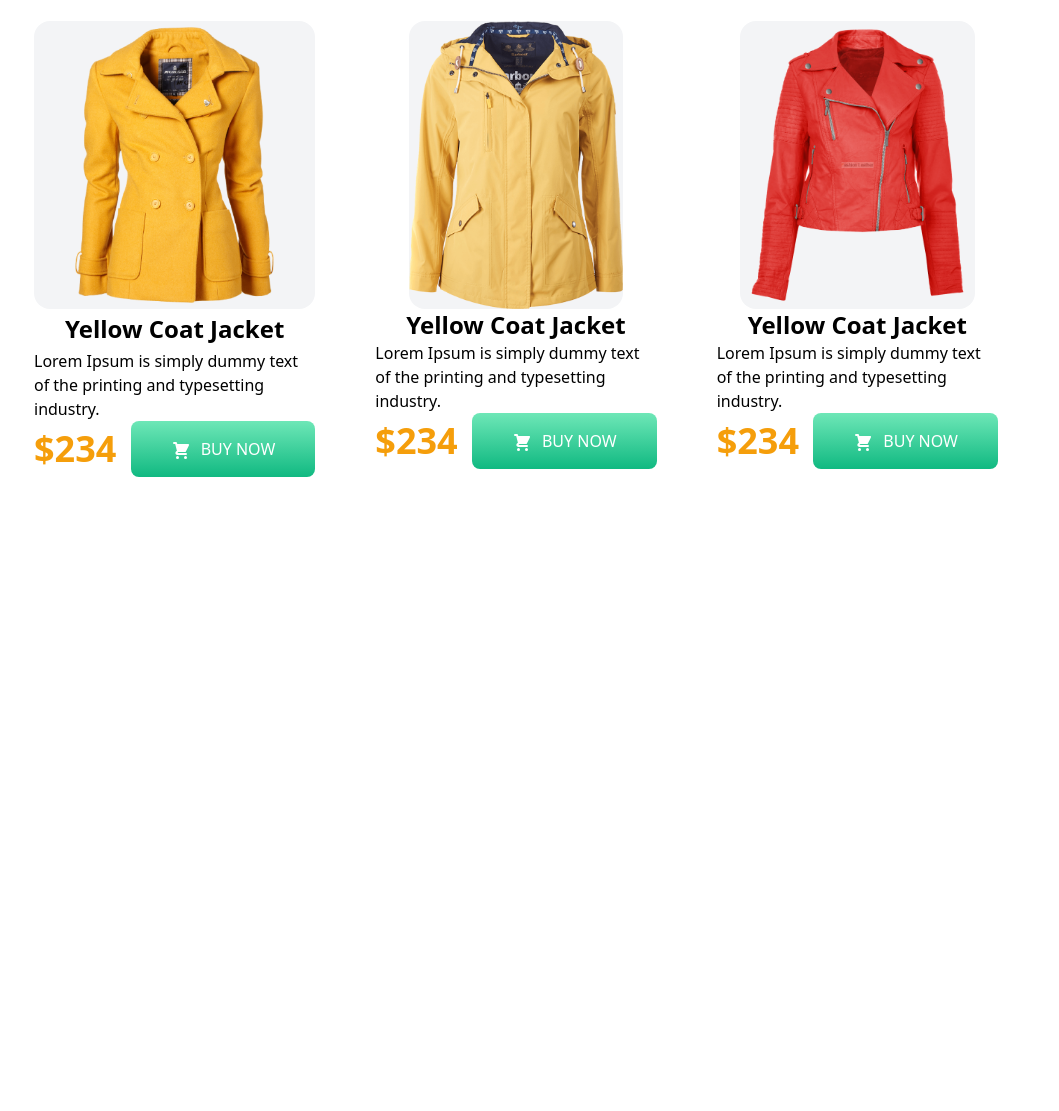
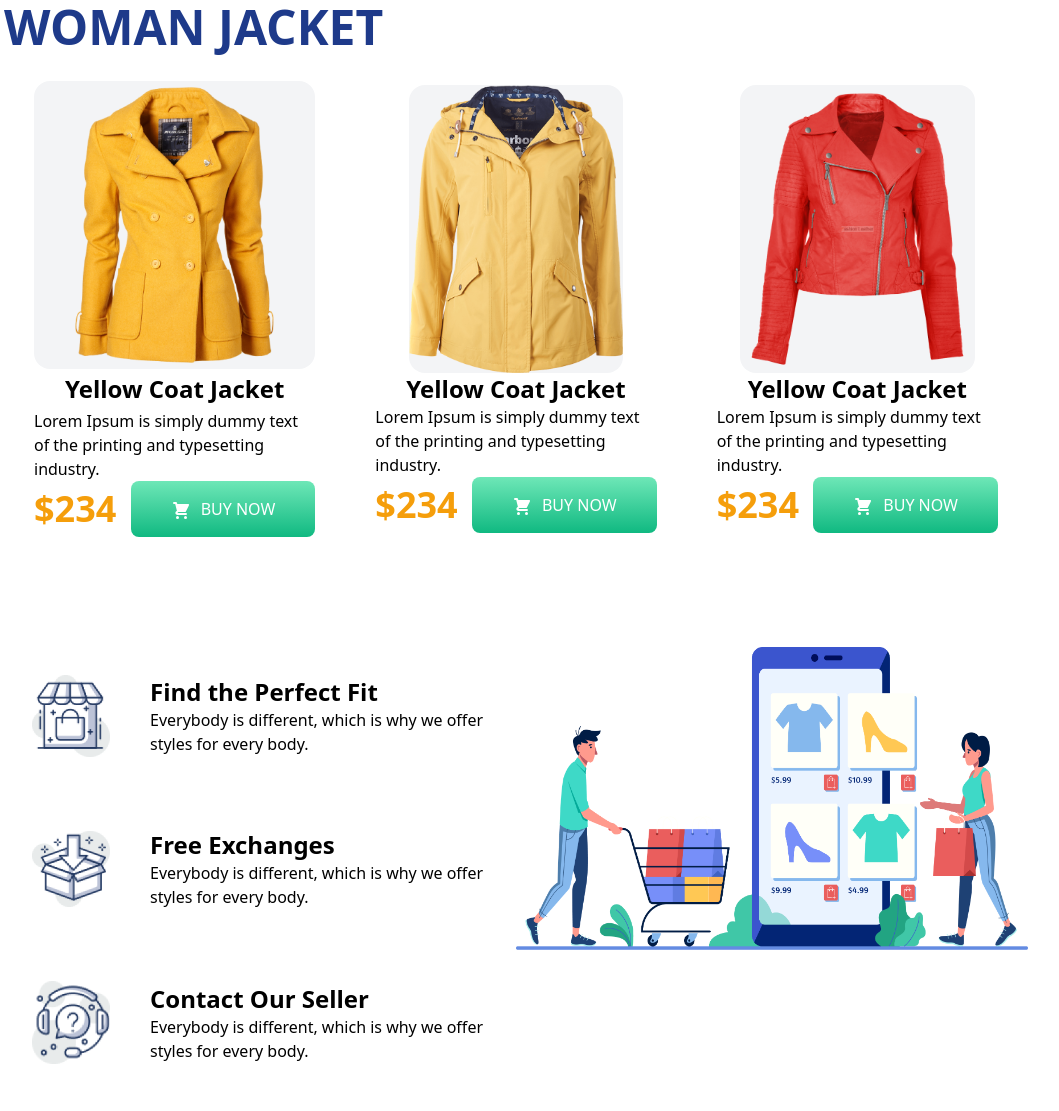
Before and after one commit to DruboSaptapan/penguin-fashion-tailwind, a plain HTML site: page index.html in a window 1280 px wide. Shown: the part 564-1675 px from the top of the page, without its empty margins (124-1183 px from the left). Before the commit the page ends 1071 px from the top, so only its background shows below. Drawn offline with nearby package versions, Linux system fonts and the light colour scheme.

Commit message:
features added

```diff
--- a/index.html
+++ b/index.html
@@ -47,9 +47,9 @@
     <!-- main start -->
     <main>
         <!-- woman jacket start -->
-        <section class="mx-auto w-4/5">
+        <section class="mx-auto my-20 w-4/5">
             <h2 class="font-bold mt-5 text-5xl text-blue-900 uppercase">Woman Jacket</h2>
-            <div class="flex">
+            <div class="flex items-center">
 
                 <div class="w-96 flex flex-col items-center m-3.5 p-4 rounded-2xl">
 
@@ -123,7 +123,45 @@
         <!-- man jacket start -->
         <!-- man jacket end -->
 
+        <!-- features section start -->
+        <section class="mx-auto my-20 w-4/5">
 
+            <div class="flex">
+                <div class="flex flex-col w-1/2">
+
+                    <div class="flex items-center mb-4 p-7 rounded-2xl">
+                        <img src="icons/image-12.png" alt="" width="78px">
+                        <div class="ml-10">
+                            <h4 class="font-bold text-2xl">Find the Perfect Fit</h4>
+                            <p>Everybody is different, which is why we offer styles for every body.</p>
+                        </div>
+                    </div>
+
+                    <div class="flex items-center mb-4 p-7 rounded-2xl">
+                        <img src="icons/image-13.png" alt="" width="78px">
+                        <div class="ml-10">
+                            <h4 class="font-bold text-2xl">Free Exchanges</h4>
+                            <p>Everybody is different, which is why we offer styles for every body.</p>
+                        </div>
+                    </div>
+
+                    <div class="flex items-center mb-4 p-7 rounded-2xl">
+                        <img src="icons/image-14.png" alt="" width="78px">
+                        <div class="ml-10 ">
+                            <h4 class="font-bold text-2xl">Contact Our Seller</h4>
+                            <p>Everybody is different, which is why we offer styles for every body.</p>
+                        </div>
+                    </div>
+                </div>
+
+                <div class="w-1/2">
+                    <img src="images/shopping.png" alt="">
+                </div>
+            </div>
+
+
+        </section>
+        <!-- features section end -->
     </main>
     <!-- main end -->
 
```
Also changed, not shown: icons/image-12.png (renamed from icons/image 12.png), icons/image-13.png (renamed from icons/image 13.png), icons/image-14.png (renamed from icons/image 14.png).
